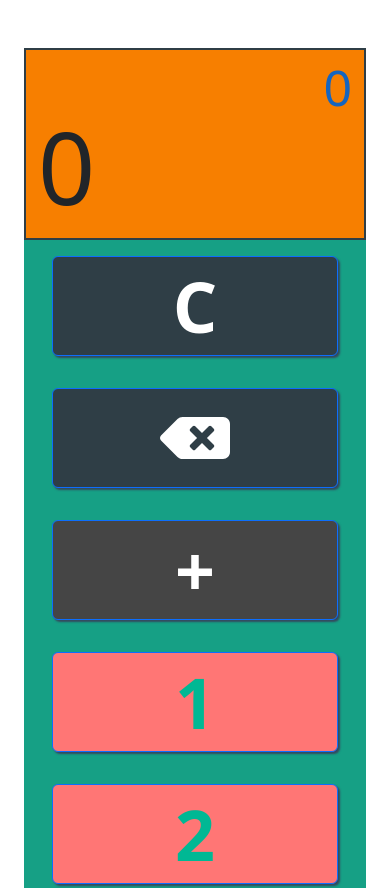
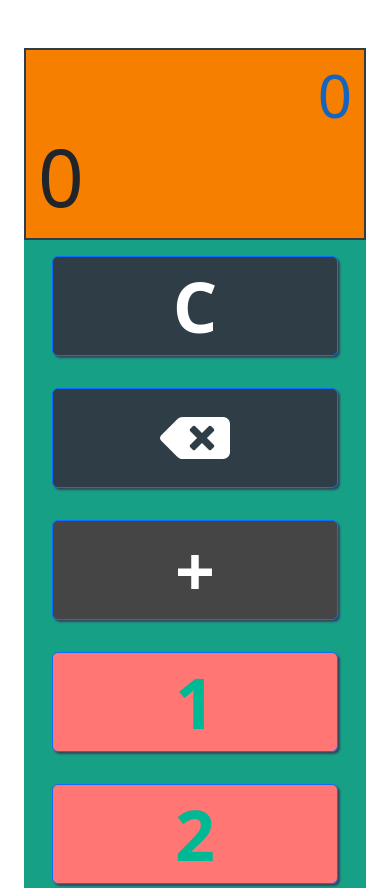
Before and after one commit to Md-Tarikul-Islam-Juel/calculator, a React (Create React App) app: page / in a window 390 px wide. Shown: the top 888 px of the page. Built offline with nearby package versions, Linux system fonts and the light colour scheme.

Commit message:
Update Calculator.css

```diff
--- a/src/components/Calculator/Calculator.css
+++ b/src/components/Calculator/Calculator.css
@@ -75,11 +75,11 @@
     line-height: 0px;
   }
   .display_row_1 p {
-    font-size: 50px;
+    font-size: 60px;
   }
   .display_row_2 h1 {
-    font-size: 100px;
-    line-height: 50px;
+    font-size: 80px;
+    line-height: 40px;
   }
 }
 
@@ -101,11 +101,11 @@
     line-height: 0px;
   }
   .display_row_1 p {
-    font-size: 50px;
+    font-size: 60px;
   }
   .display_row_2 h1 {
-    font-size: 100px;
-    line-height: 50px;
+    font-size: 80px;
+    line-height: 40px;
   }
 }
 
@@ -128,11 +128,11 @@
     line-height: 0px;
   }
   .display_row_1 p {
-    font-size: 50px;
+    font-size: 60px;
   }
   .display_row_2 h1 {
-    font-size: 100px;
-    line-height: 50px;
+    font-size: 80px;
+    line-height: 40px;
   }
 }
 /*=================================================================*/
```
